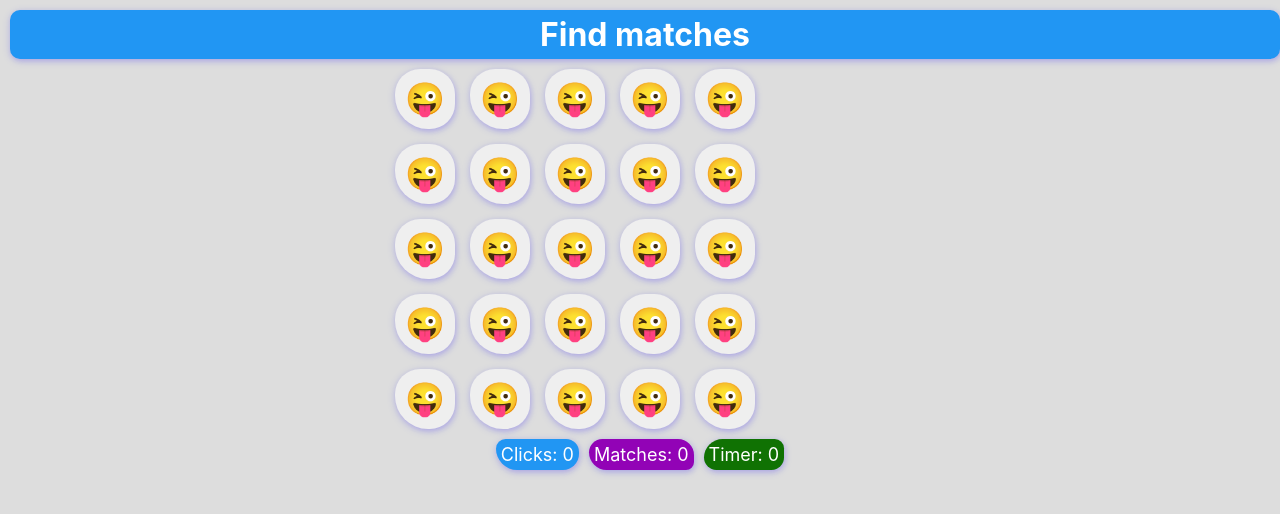
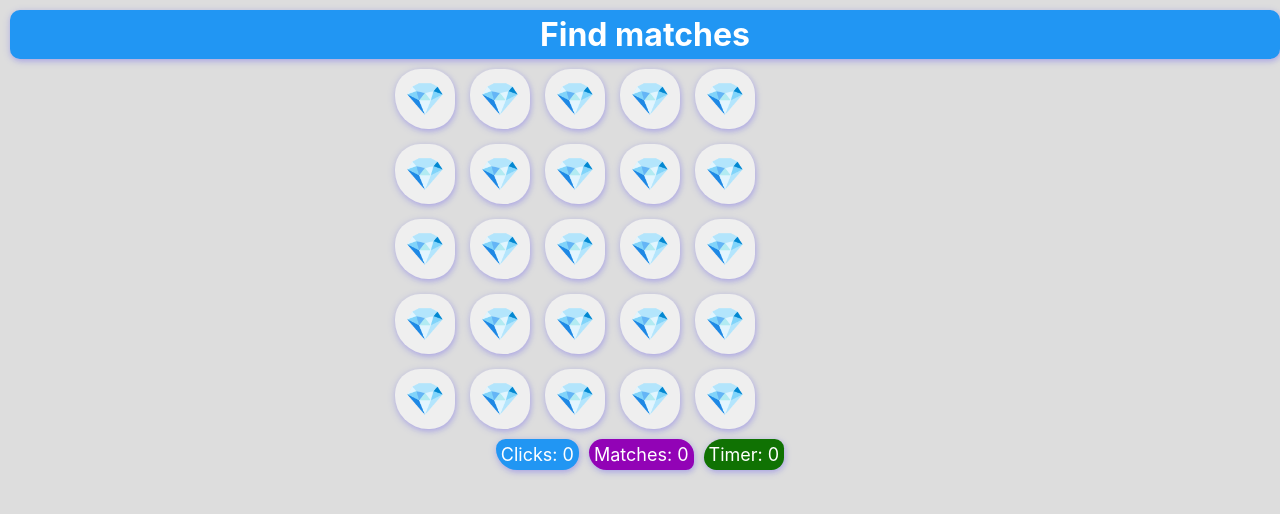
Before and after one commit to dillir07/taptap, a React (Create React App) app: page / in a window 1280 px wide. Shown: the top 514 px of the page. Built offline with nearby package versions, Linux system fonts and the light colour scheme.

Commit message:
removed few emojis
changed mask

```diff
--- a/src/App.js
+++ b/src/App.js
@@ -20,6 +20,11 @@ class TileData {
     }
 }
 
+/**
+ * Returns a random number in given range
+ * @param {Number} min - Minimum number
+ * @param {Number} max - Maximum number
+ */
 const getRandomNumber = (min, max) => Math.floor((Math.random() * max) + min);
 
 function Tile(props) {
@@ -134,14 +139,20 @@ class App extends React.Component {
 
         // debugger;
         const tiles = [];
-    const mask = "😜";
+        const mask = "💎";
         const clown = "🤡";
         const baseEmojis = `
-    🔥,🙈,❤️,🐶,🦊,🦁,🦚,🦩,💣,🎈,💎,☎️,🗿,🍉,🍋,🍎,🥭,🍕,🍟,🎂,🐬,
+    🔥,🙈,❤️,🐶,🦊,🦁,💣,🎈,😜,☎️,🗿,🍉,🍋,🍎,🍕,🍟,🎂,🐬,
     🦋,🌷,🍁,🌞,🌈,🏝️,⚽,🎭,😍,🤠,👻,👸,🧙,🧞,🦄,🍫,🍭,💐,🌊,
-    🧙‍♀️,🧚‍♀️,🧞‍♀️,🐘,🐰,🐻,🐨,🐧,🕊️,🦢,🦜,🐢,🦈,🐝,🐞,🌊,☃️,🌜,🍀,🦀,🌻,
-    💌,🧭,⌛,⛱️,🧨,🎀,🎁,🪁,🧸,🔋,🔑,🔒,🔫,🧲,🛒,🧛‍♀️,👩‍🍳,🤗,👽,🥺
+    🧙‍♀️,🧚‍♀️,🧞‍♀️,🐘,🐰,🐻,🐨,🐧,🕊️,🐢,🦈,🐝,🐞,🌊,☃️,🌜,🍀,🦀,🌻,
+    💌,⌛,⛱️,🎀,🎁,🔋,🔑,🔒,🔫,🛒,🧛‍♀️,👩‍🍳,🤗,👽
     `.split(",");
+
+        /**
+         *
+         * ? the following items are not working in windows machine
+         * * 🦚,🦩,🥭, 🦢,🦜,🧭, 🧨,🪁,🧸,🧲, 🥺
+         */
         let emojis1 = [];
         let emojis2 = [];
         let randomStart = Math.floor(Math.random() * baseEmojis.length);
```
Lines whose indentation alone changed are shown as unchanged.
